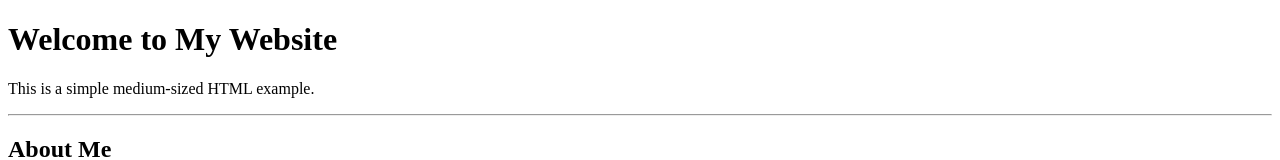
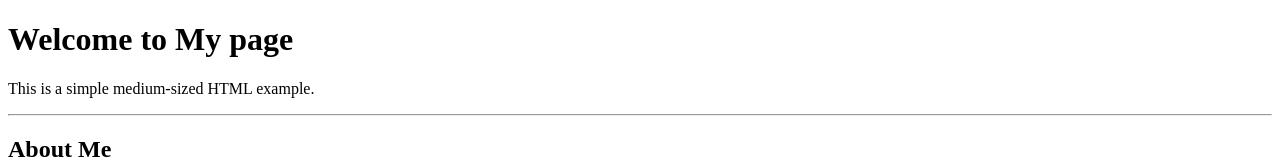
Before and after one commit to Bhavigna-1thomurothu/Collaboration, a plain HTML site: page index.html in a window 1280 px wide. Shown: the top 160 px of the page. Drawn offline with Linux system fonts and the light colour scheme.

Commit message:
Update index.html

```diff
--- a/index.html
+++ b/index.html
@@ -7,7 +7,7 @@
 </head>
 <body>
     <!-- Header -->
-    <h1> Welcome to My Website</h1>
+    <h1> Welcome to My page </h1>
     <p>This is a simple medium-sized HTML example.</p>
     <hr>
 
```
